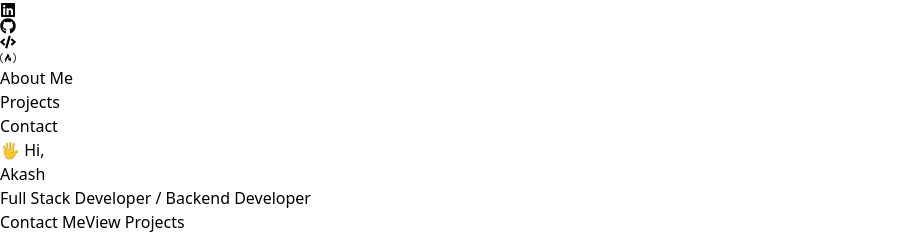
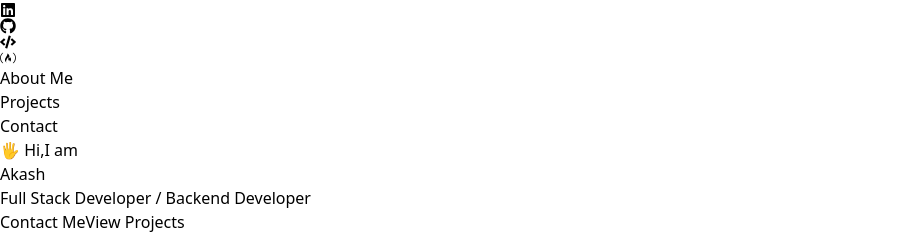
Before and after one commit to Akashsnar/Portfolio, a React (Vite) app: page / in a window 1280 px wide. Shown: the part 2880-3116 px from the top of the page, without its empty margins (0-900 px from the left). Built offline with nearby package versions, Linux system fonts and the light colour scheme.

Commit message:
updated greating changes

```diff
--- a/src/components/Hero.jsx
+++ b/src/components/Hero.jsx
@@ -20,12 +20,15 @@ const Hero = () => {
             <div className='flex flex-wrap'>
                 <div className='w-full lg:w-1/2'>
                     <div className='flex flex-col items-center lg:items-start lg:pl-10'>
-                        <motion.h1
+                        <motion.div
                             variants={container(0)}
                             initial="hidden"
                             animate="visible"
-                            className='font-thin tracking-tight text-xl'>
-                            🖐 Hi,
+                            className='flex items-end gap-2 text-xl font-thin tracking-tight text-center lg:text-left'
+                        >
+                            <span>🖐 Hi,</span>
+                            <span>I am</span>
+                        </motion.div>
                         <motion.h1
                             variants={container(0)}
                             initial="hidden"
@@ -35,21 +38,10 @@ const Hero = () => {
                                 rotate: 8,
                             }}
                             transition={{ type: "spring", stiffness: 200 }}
-                                className='pb-16 text-5xl font-[100] tracking-tight lg:mt-8 lg:text-8xl inline-block origin-center
-    transition-all duration-500 ease-out
-    hover:text-transparent hover:bg-clip-text
-    hover:bg-gradient-to-r hover:from-purple-400 hover:via-fuchsia-500 hover:to-indigo-500'
+                            className='pb-6 text-5xl font-semibold tracking-tight lg:mt-2 lg:text-8xl inline-block origin-center transition-all duration-500 ease-out hover:text-transparent hover:bg-clip-text hover:bg-gradient-to-r hover:from-purple-400 hover:via-fuchsia-500 hover:to-indigo-500'
                         >
                             Akash
                         </motion.h1>
-                        </motion.h1>
-                        {/* <motion.h1
-                            variants={container(0)}
-                            initial="hidden"
-                            animate="visible"
-                            className='pb-16 text-5xl font-thin tracking-tight lg:mt-8 lg:text-8xl'>
-                            Akash.
-                        </motion.h1> */}
                         <motion.span
                             variants={container(0.5)}
                             initial="hidden"
```
Lines whose indentation alone changed are shown as unchanged.
